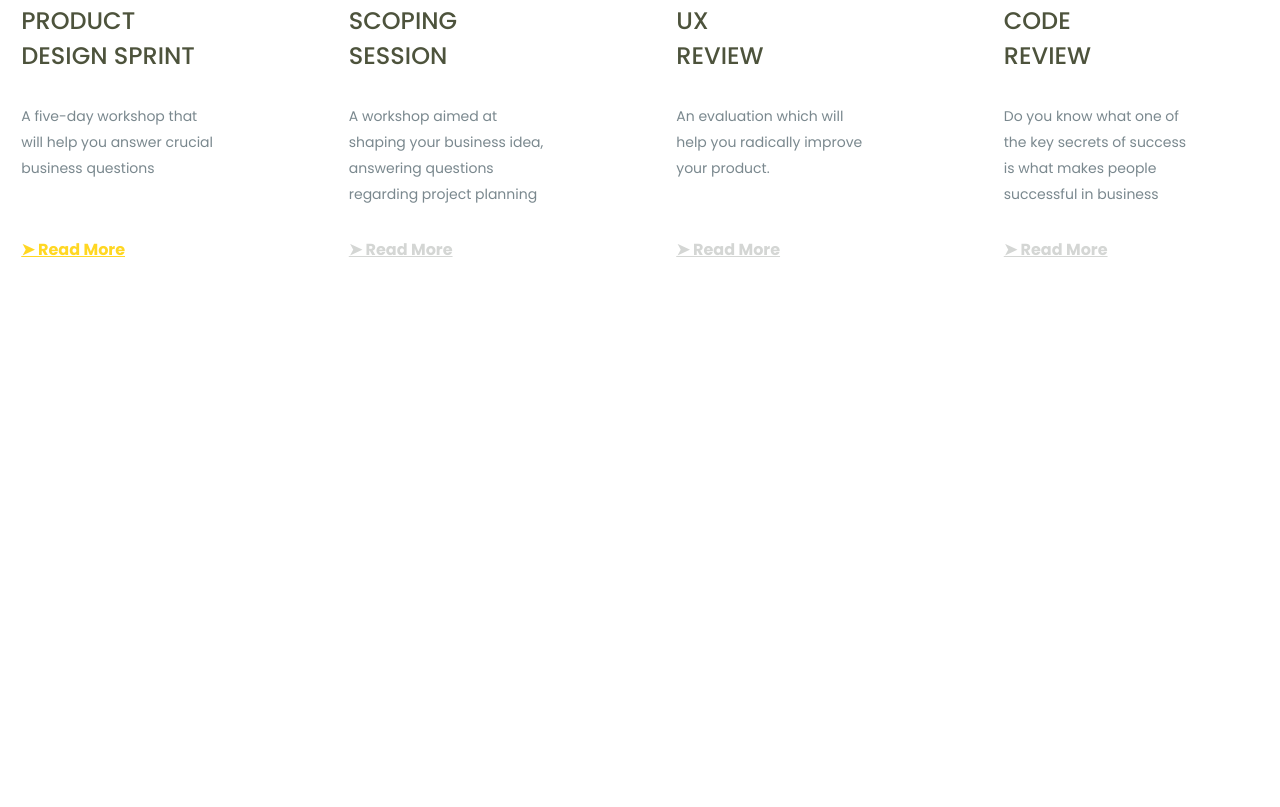
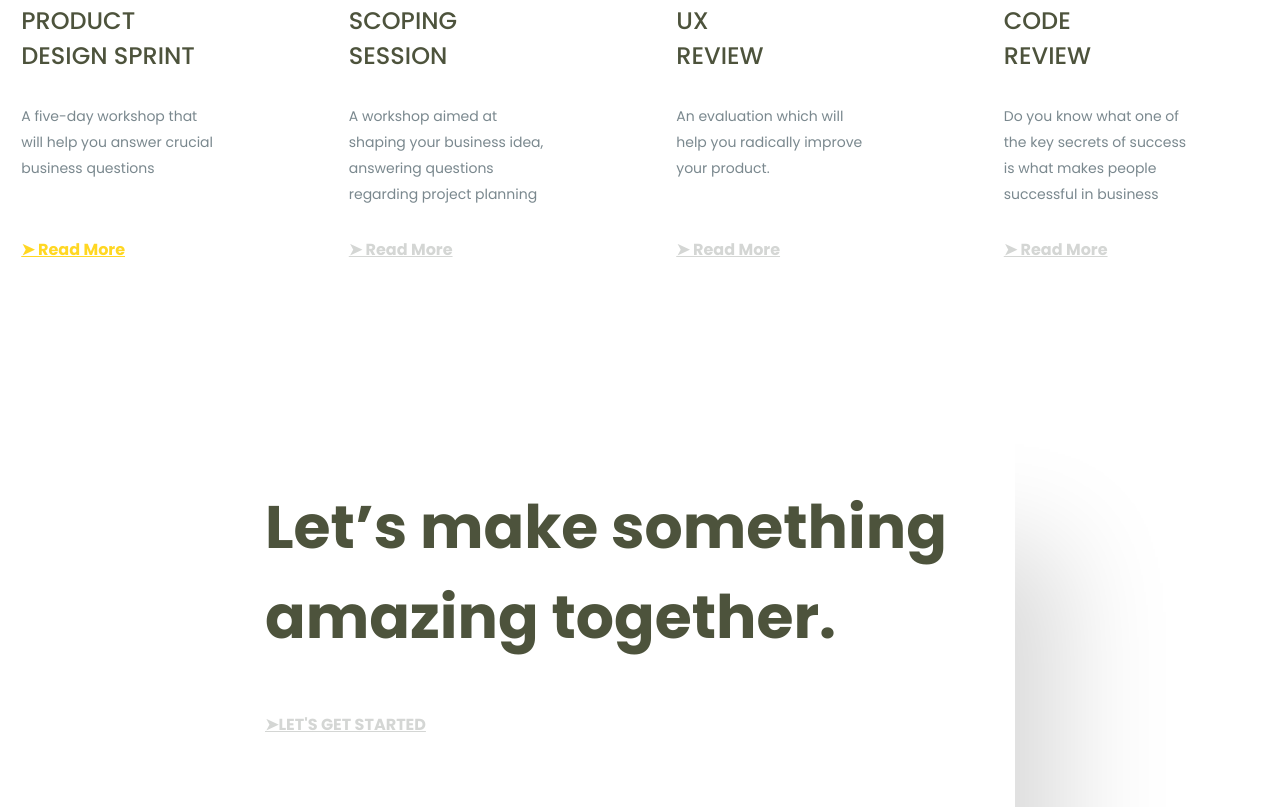
Before and after one commit to sanfranko/webovio, a plain HTML site: page index.html in a window 1280 px wide. Shown: the part 4473-5280 px from the top of the page. Before the commit the page ends 4885 px from the top, so only its background shows below. Drawn offline with Linux system fonts and the light colour scheme.

Commit message:
main6 ready

```diff
--- a/index.html
+++ b/index.html
@@ -223,6 +223,13 @@
                 </nav>
             </div>
         </section>
+
+        <section class="make">
+            <div class="make__text">
+                <div class="make__subtittle">Let’s make something <br> amazing together.</div>
+                <a class="gray" href="#!">➤LET'S GET STARTED</a>
+            </div>
+        </section>
     </main>
 </body>
 
--- a/style.css
+++ b/style.css
@@ -391,3 +391,25 @@ body {
 .deation {
     margin-bottom: 150px;
 }
+
+.make {
+    min-width: 100vh;
+    background-color: #FFFFFF;
+
+    margin-right: 265px;
+
+    box-shadow: 50px 130px 100px 0px rgba(0, 0, 0, 0.1459);
+}
+
+.make__text {
+    padding: 70px 0 70px 265px;
+}
+
+.make__subtittle {
+    font-family: Poppins;
+    font-weight: 700;
+    font-size: 60px;
+    color: #4D533C;
+
+    margin-bottom: 50px;
+}
```
